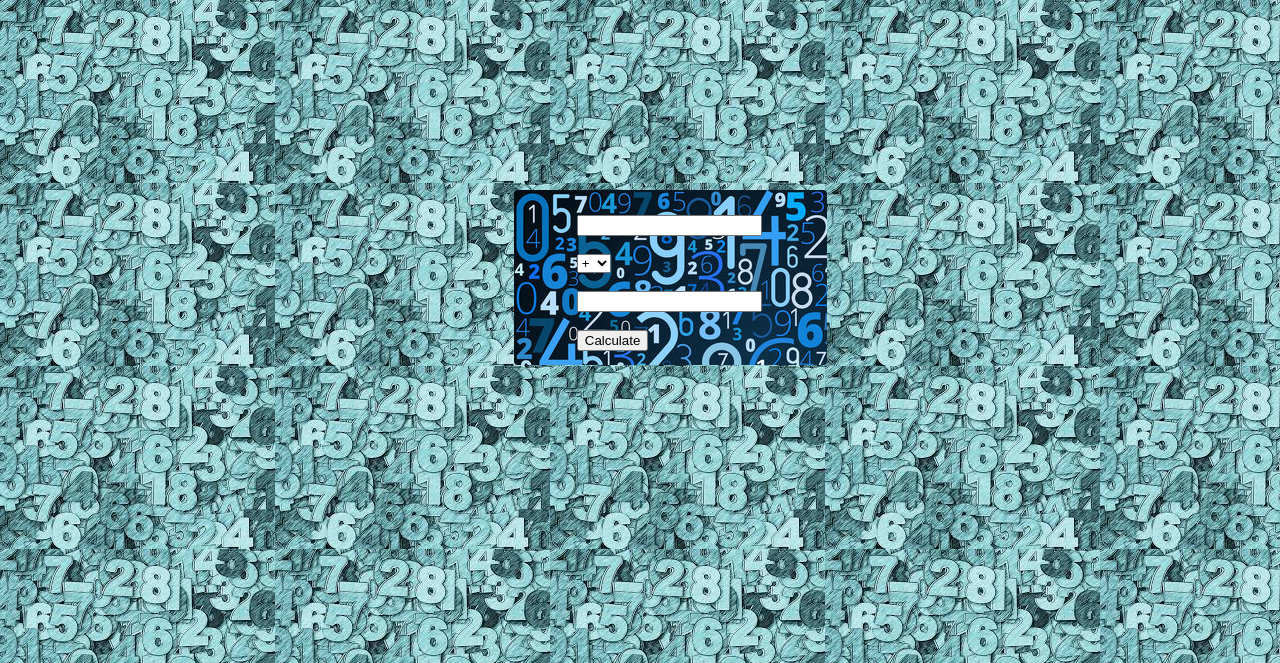
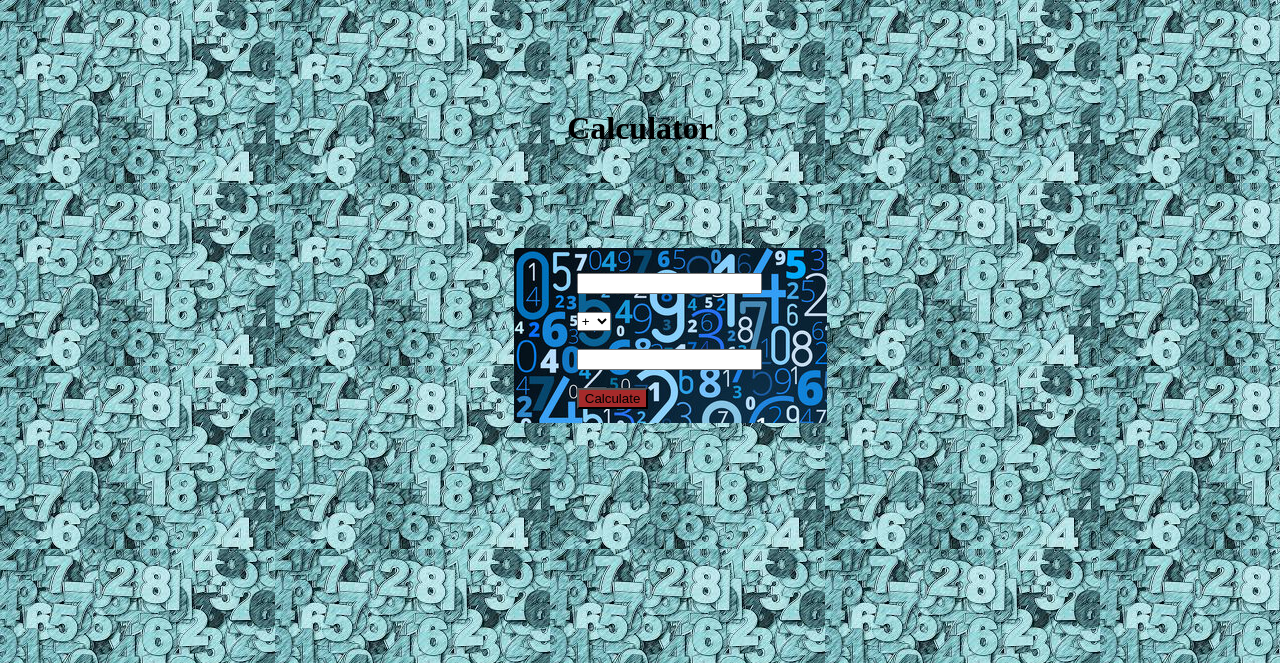
Before and after one commit to Santhosh4042/Encryptix, a Django app: page / in a window 1280 px wide. Shown: the top 663 px of the page. Run offline with Django 5.2, Linux system fonts and the light colour scheme.

Commit message:
add functon code

```diff
--- a/Calculator/Calculator/calculate/templates/index.html
+++ b/Calculator/Calculator/calculate/templates/index.html
@@ -8,6 +8,7 @@
     <title>Calculator</title>
 </head>
 <body>
+    <h1>Calculator</h1>
     <div class="div">
         <form method="post" class="form">
             {% csrf_token %}
--- a/Calculator/Calculator/static/css/style.css
+++ b/Calculator/Calculator/static/css/style.css
@@ -4,7 +4,7 @@
     border-width: 250px;
     margin-left: 40%;
     padding-left: 5%;
-    margin-top: 15%;
+    margin-top: 8%;
     padding-top: 2%;
     width: 250px;
     height: 150px;
@@ -15,3 +15,11 @@ body{
 .result{
     background-color: aliceblue;
 }
+
+button{
+    background-color: brown;
+}
+h1{
+    text-align: center;
+    padding-top: 7%;
+}
```
